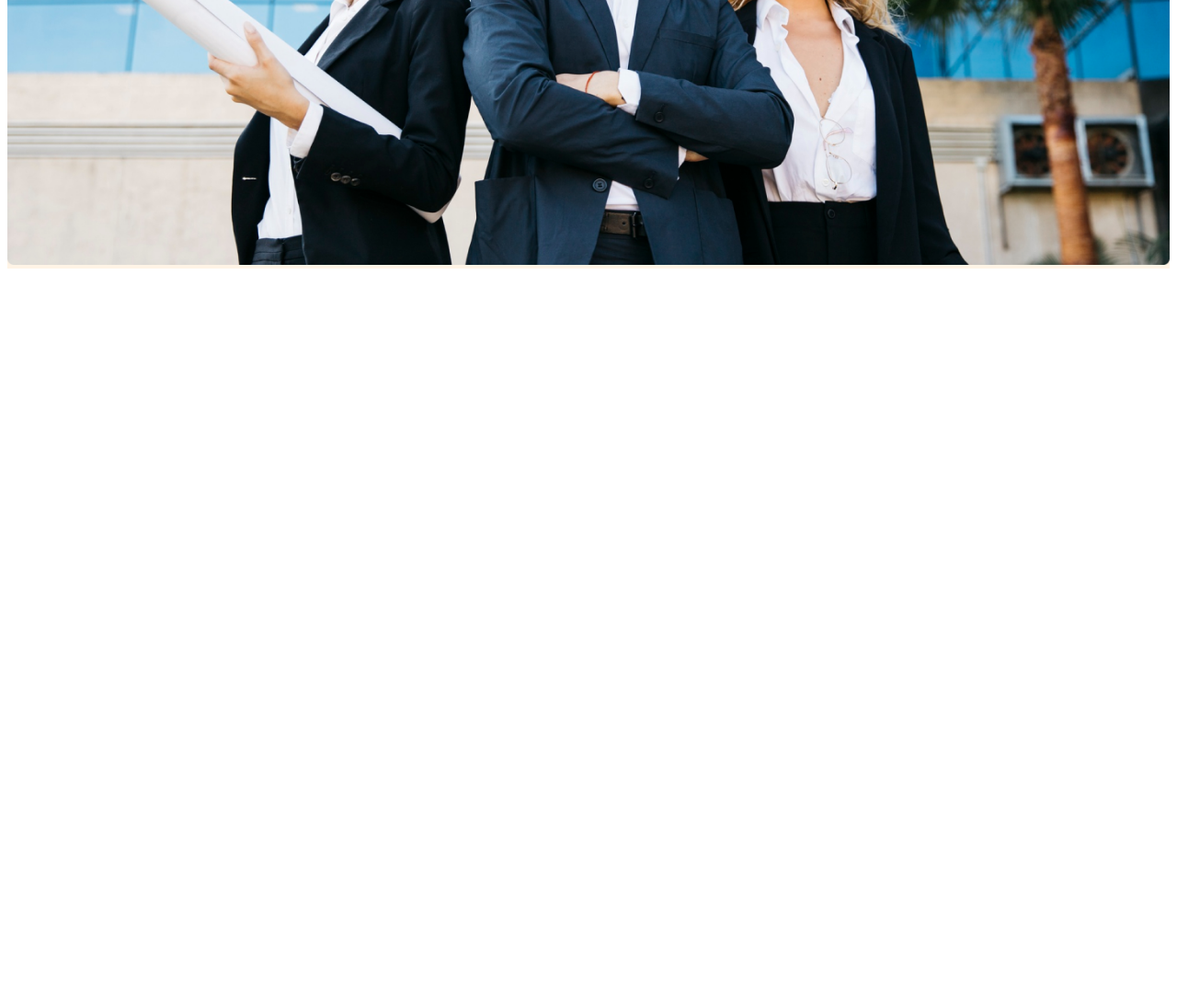
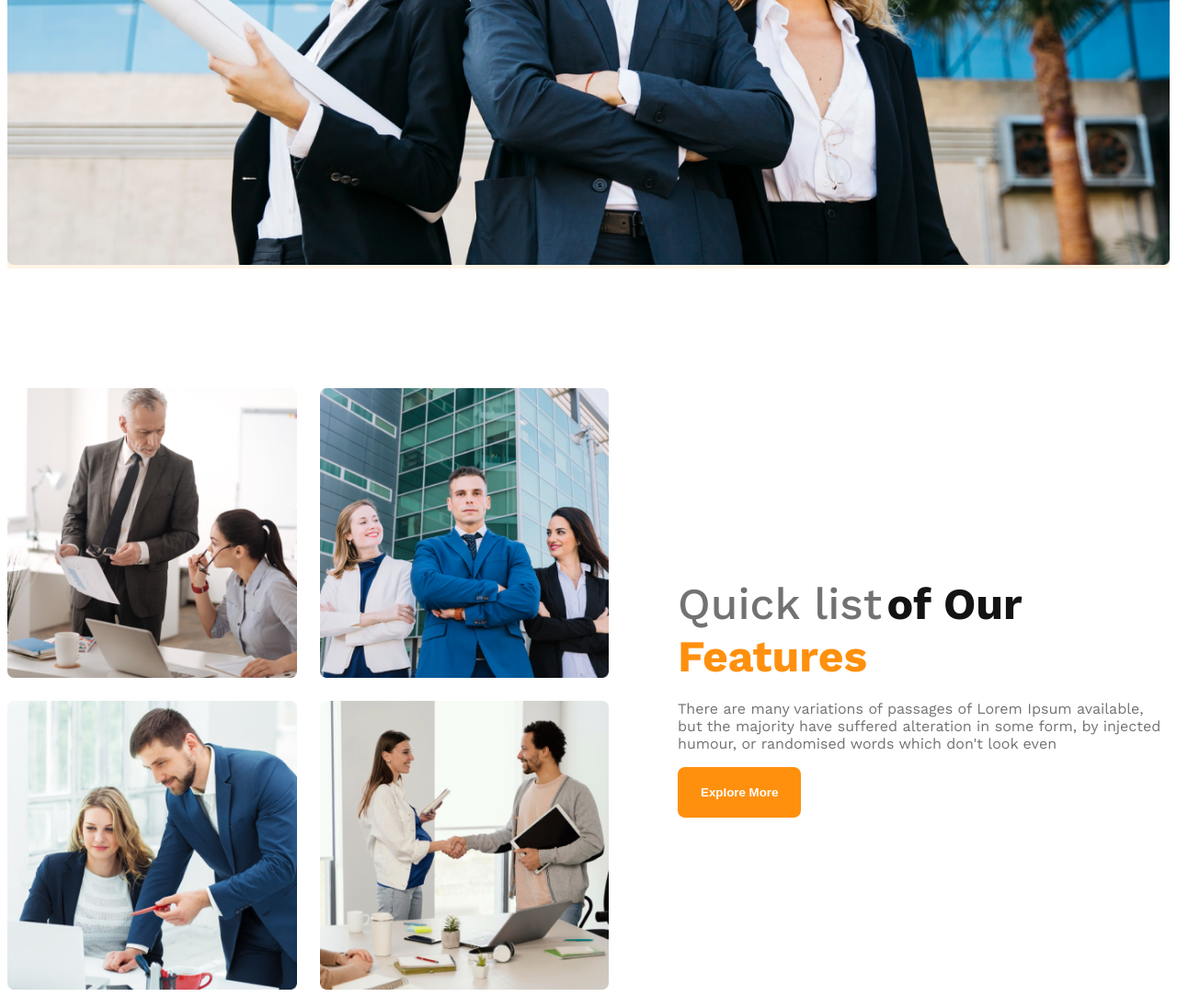
Before and after one commit to Minhaj-Siam/G3-Archiyecy-Website, a plain HTML site: page index.html in a window 1280 px wide. Shown: the part 894-1978 px from the top of the page at 92% size. Before the commit the page ends 1194 px from the top, so only its background shows below. Drawn offline with nearby package versions, Linux system fonts and the light colour scheme.

Commit message:
Completed Our Feature Section

```diff
--- a/index.html
+++ b/index.html
@@ -33,7 +33,26 @@
         </div>
     </header>
     <main>
-
+        <section class="team-feature flex">
+            <div class="team-image-container">
+                <img class="banner-image" src="images/team1.png" alt="">
+                <img class="banner-image" src="images/team2.png" alt="">
+                <img class="banner-image" src="images/team3.png" alt="">
+                <img class="banner-image" src="images/team4.png" alt="">
+            </div>
+            <div class="our-features">
+                <h3 class="feature-title"><span id="quick-list" class="dark3">Quick list</span> <span id="of-our"
+                        class="dark1">of
+                        Our</span>
+                    <span id="feature-text" class="orange-color">Features</span>
+                </h3>
+                <p class="feature-desc dark3">There are many variations of passages of Lorem Ipsum available, but the
+                    majority
+                    have suffered alteration in some form,
+                    by injected humour, or randomised words which don't look even</p>
+                <button class="btn-primary">Explore More</button>
+            </div>
+        </section>
     </main>
     <footer>
 
--- a/styles/architect.css
+++ b/styles/architect.css
@@ -19,6 +19,9 @@
 .dark3{
     color: #727272;
 }
+.orange-color{
+    color: #FF900E;
+}
 .header-background-color{
     background-color: rgba(255, 144, 14, 0.10);
 }
@@ -31,10 +34,17 @@
     border-radius: 8px;
     border: none;
 }
+main{
+    max-width: 1440px;
+    margin: 0px auto;
+}
+main > section{
+    margin-top: 130px;
+}
 /* Hover Styles */
 .nav-link:hover{
     color: #FF900E;
-     transition: all 550ms cubic-bezier(0.19, 1, 0.22, 1);
+    transition: 0.2s;
 }
 /* header styles */
 
@@ -80,9 +90,44 @@
 .banner-image{
     width: 100%;
 }
+/* Section related Styles */
+.team-feature{
+    gap: 75px;
+    align-items: center;
+}
+.team-image-container{
+    display: grid;
+    grid-template-columns: repeat(2,1fr);
+    gap: 25px;
+}
+#quick-list{
+    font-size: 3rem;
+    font-weight: 500;
+}
+#of-our{
+    font-size: 3rem;
+    font-weight: 700;
+}
+#feature-text{
+    font-size: 3rem;
+    font-weight: 700;
+}
+.feature-desc{
+    font-size: 1rem;
+    font-weight: 400;
+}
+.our-features{
+    max-width: 535px;
+}
 /* Responsive Media Query */
 @media screen and (max-width : 576px) {
     .navbar{
         flex-direction: column;
     }
+    .team-feature{
+        flex-direction: column;
+    }
+    .our-features{
+        text-align: center;
+    }
 }
```
